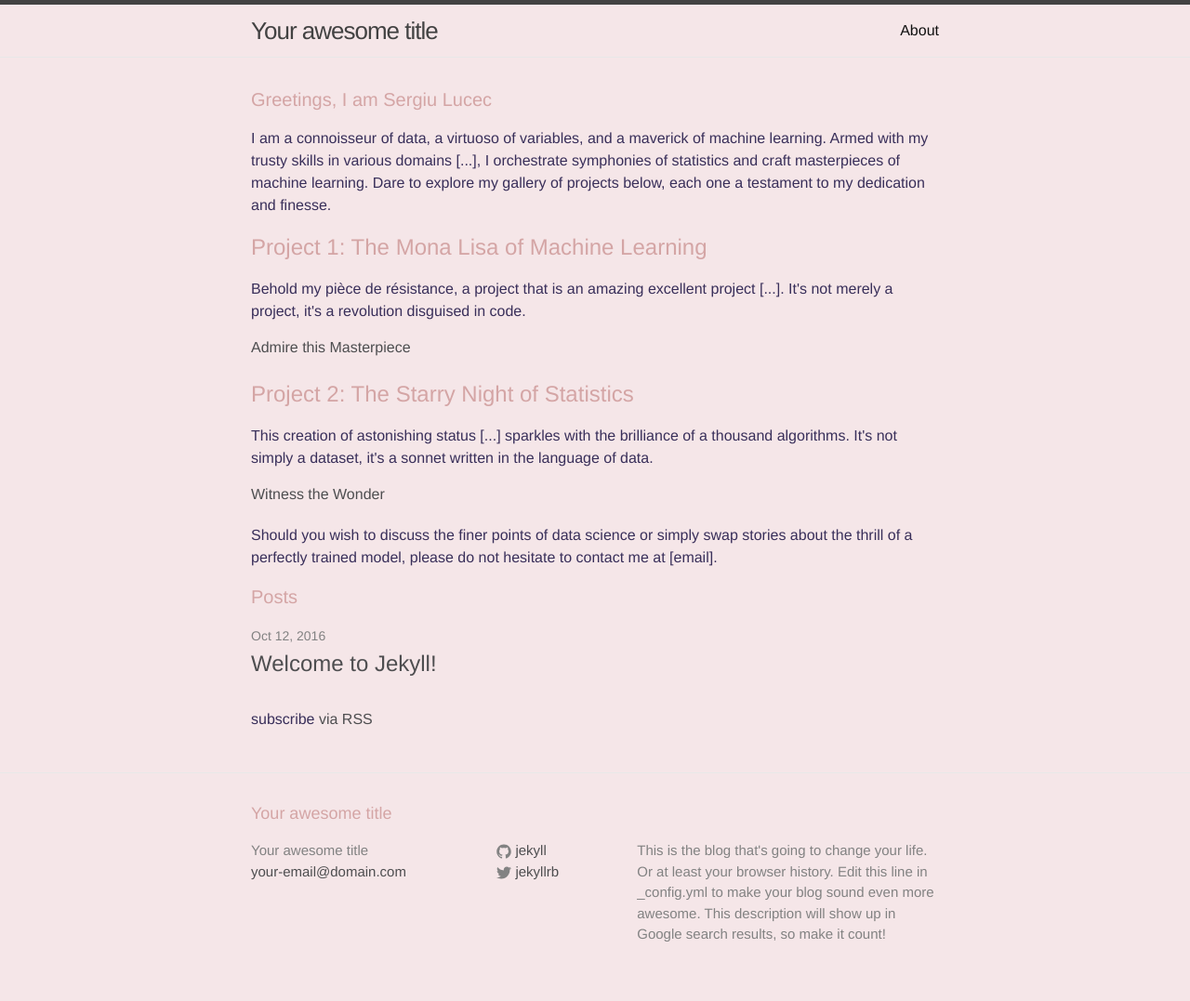
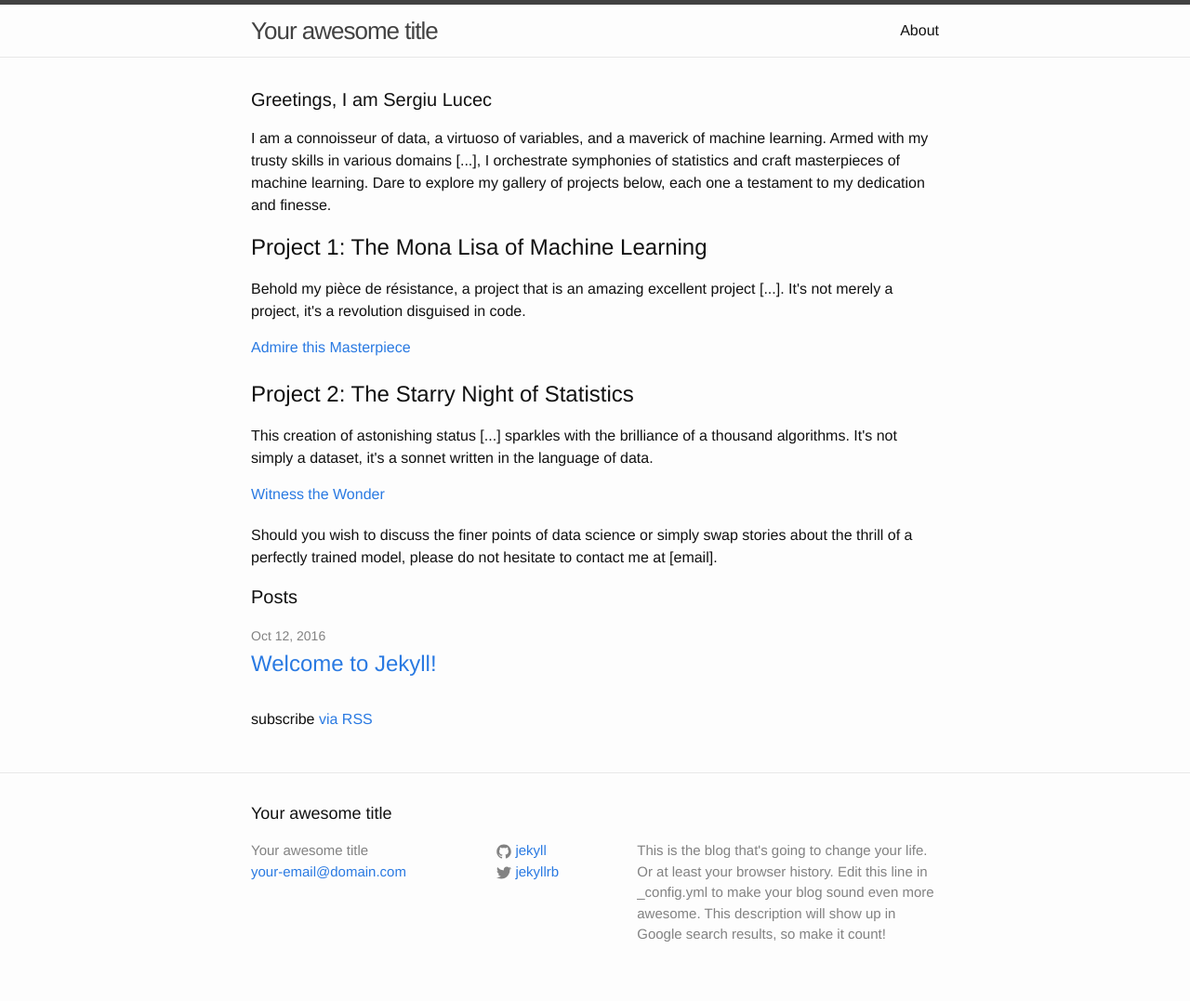
Before and after one commit to SpiritusSancti5/SpiritusSancti5.github.io, a Jekyll site: the page built from index.html, in a window 1280 px wide. Shown: the whole page at 93% size. Built offline with Jekyll 4.4.1, drawn with Linux system fonts in a browser that asks for light colours.

Commit message:
Update main.scss

```diff
--- a/css/main.scss
+++ b/css/main.scss
@@ -55,21 +55,3 @@ $on-laptop:        800px;
 section {
     margin-bottom: 20px;   // or however much space you want
 }
-
-body {
-    background-color: #F5E6E8;
-    color: #392F5A;
-    font-family: 'Helvetica Neue', sans-serif;
-}
-
-h1, h2, h3 {
-    color: #D4A5A5;
-}
-
-a {
-    color: #4E4E50;
-}
-
-a:hover {
-    color: #9A8C98;
-}
```
